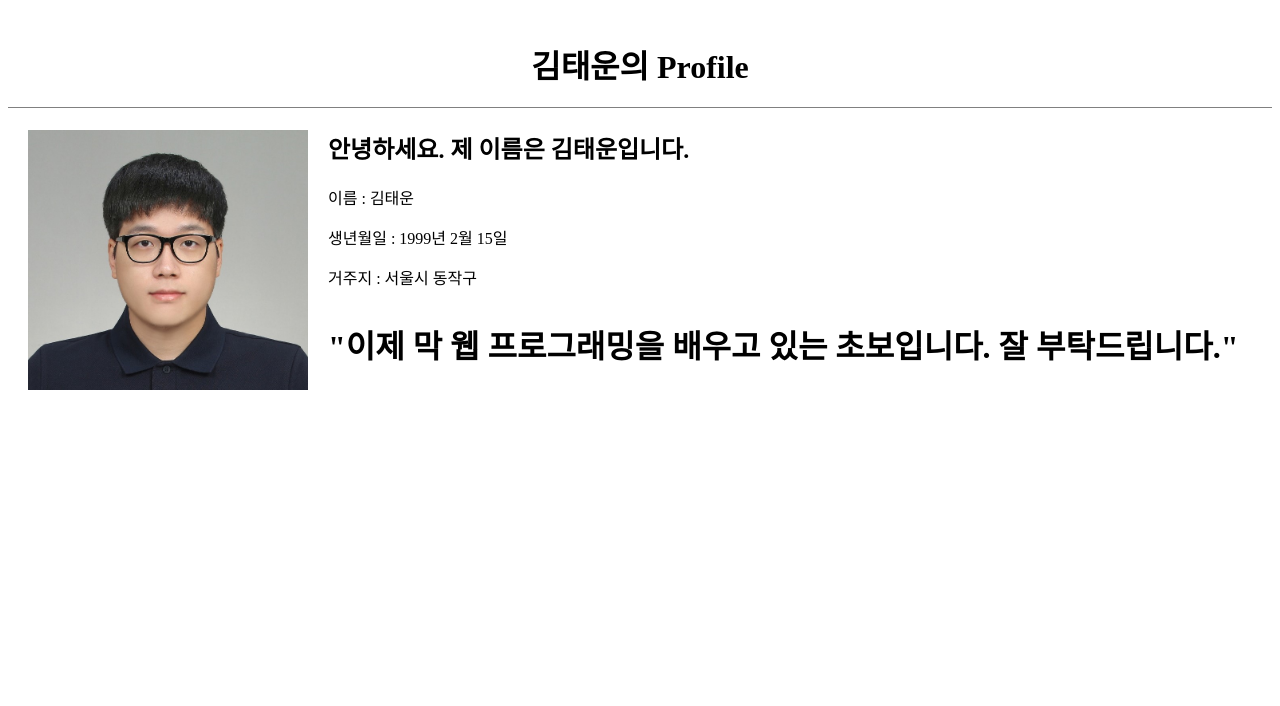
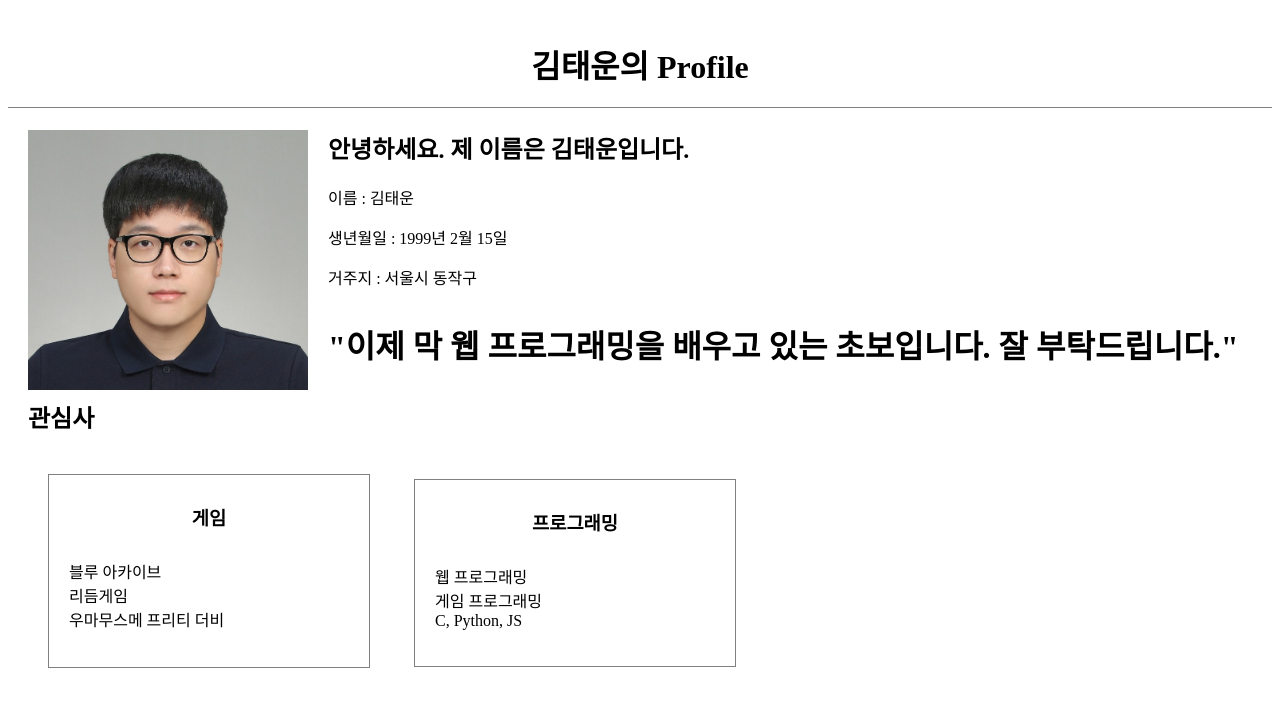
Before and after one commit to twnkm7089/twnkm7089profile.github.io, a plain HTML site: page index.html in a window 1280 px wide. Drawn offline with Linux system fonts and the light colour scheme.

Commit message:
new interest

```diff
--- a/css/style.css
+++ b/css/style.css
@@ -10,7 +10,24 @@ h1 {
 div {
     margin: 20px;
 }
+
+/*프로필 사진 관련*/
 #my_pic {
     float: left;
     margin-right: 20px;
 }
+
+/*관심사 관련*/
+.interestList {
+    display: inline-block;
+    border: 1px solid gray;
+    padding: 10px;
+    width: 300px;
+}
+.interestList h3 {
+    text-align: center;
+}
+.interestList ul {
+    list-style-type: none;
+    padding: 10px;
+}
--- a/index.html
+++ b/index.html
@@ -7,7 +7,9 @@
     </head>
     <body>
         <h1>김태운의 Profile</h1>
-        <div id="personal"><!--자기소개-->
+
+        <!--자기소개-->
+        <div id="personal">
             <img id="my_pic" src="images/profile_image.jpeg" alt="내 사진" width="280">
             <h2>안녕하세요. 제 이름은 김태운입니다.</h2>
             <p>이름 : 김태운</p>
@@ -15,5 +17,28 @@
             <p>거주지 : 서울시 동작구</p>
             <p style="font-size:200%;"><b>"이제 막 웹 프로그래밍을 배우고 있는 초보입니다. 잘 부탁드립니다."</b></p>
         </div>
+
+        <!--관심사-->
+        <div id="interest">
+            <h2>관심사</h2>
+            <div class="interestList">
+                <h3>게임</h3>
+                <ul>
+                    <li>블루 아카이브</li>
+                    <li>리듬게임</li>
+                    <li>우마무스메 프리티 더비</li>
+                </ul>
+            </div>
+            <div class="interestList">
+                <h3>프로그래밍</h3>
+                <ul>
+                    <li>웹 프로그래밍</li>
+                    <li>게임 프로그래밍</li>
+                    <li>C, Python, JS</li>
+                </ul>
+            </div>
+        </div>
+
+
     </body>
 </html>
```
